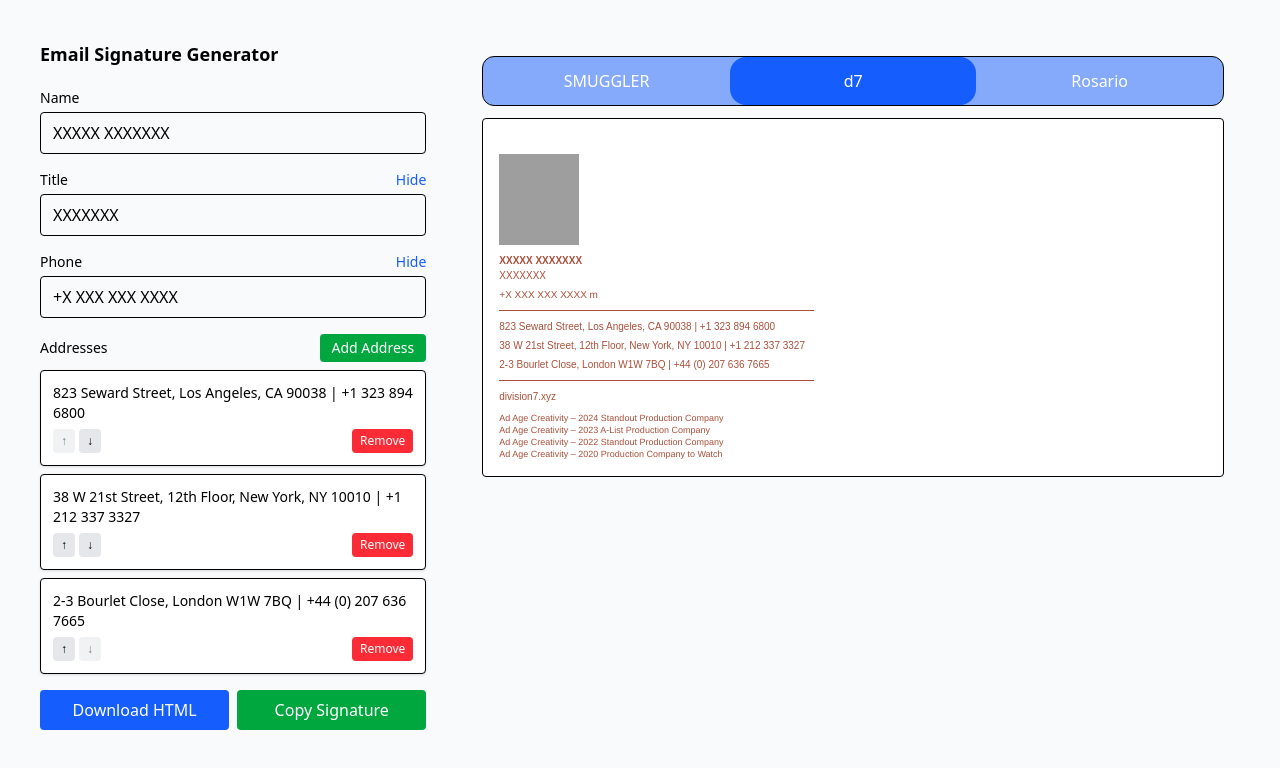
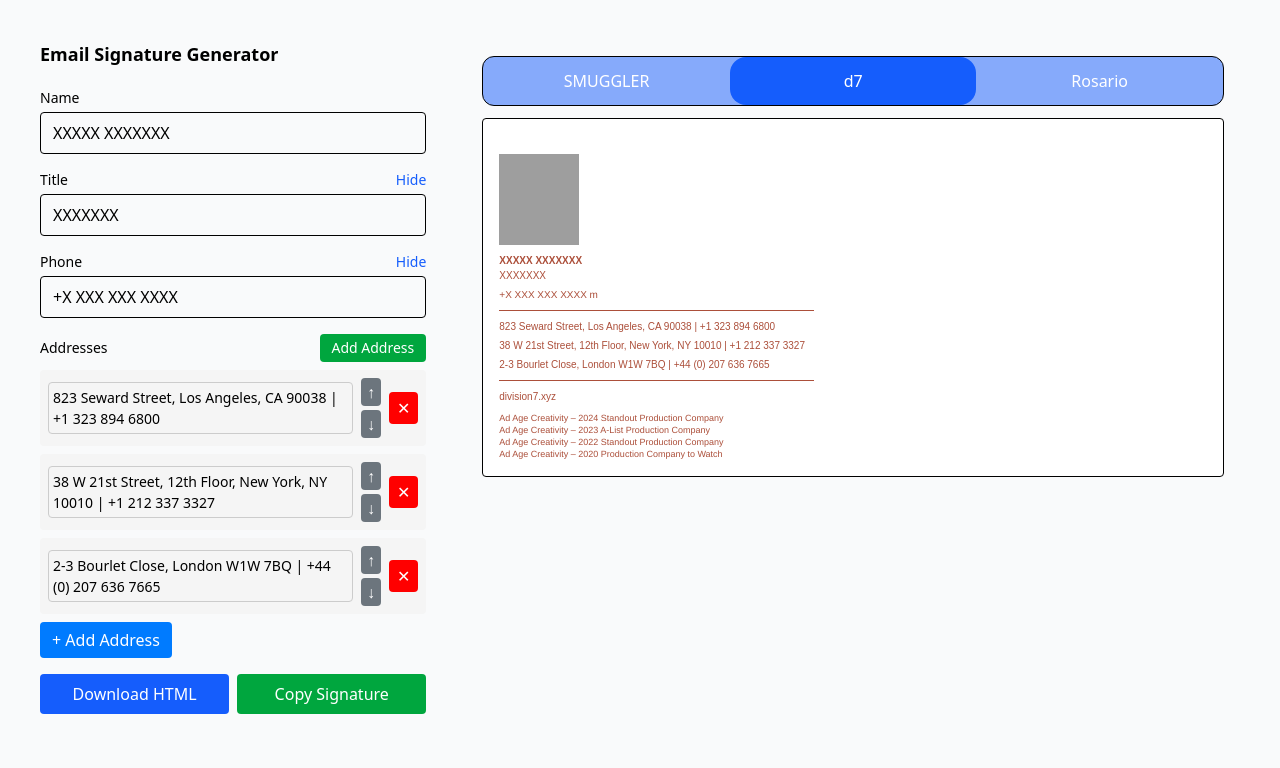
Before and after one commit to andykr1k/EmailSigGen, a React (Vite) app: page / in a window 1280 px wide. Shown: the top 768 px of the page. Built offline with nearby package versions, Linux system fonts and the light colour scheme; grey boxes are pictures that could not be loaded.

Commit message:
added address manager for smuggler

```diff
--- a/src/App.jsx
+++ b/src/App.jsx
@@ -8,7 +8,7 @@ function App() {
   const [showPhoneNumber, setShowPhoneNumber] = useState(true);
   const [showTitle, setShowTitle] = useState(true);
   const [chosenSignatureType, setChosenSignatureType] = useState("d7");
-  const [addresses, setAddresses] = useState([
+  const [d7Addresses, setD7Addresses] = useState([
     {
       id: "1",
       text: "823 Seward Street, Los Angeles, CA 90038 | +1 323 894 6800",
@@ -23,32 +23,37 @@ function App() {
     },
   ]);
 
-  const [draggedIndex, setDraggedIndex] = useState(null);
+  const [smugglerAddresses, setSmugglerAddresses] = useState([
+    {
+      id: "1",
+      city: "NYC",
+      text: "38 W 21st Street, New York, NY 10010 +1 212 337 3327",
+    },
+    {
+      id: "2",
+      city: "LA",
+      text: "823 Seward Street, Los Angeles, CA 90038 +1 323 817 3300",
+    },
+    {
+      id: "3",
+      city: "LDN",
+      text: "2-3 Bourlet Close, London, W1W 7BQ +44 (0) 2076 367 665",
+    },
+    { id: "4", city: "MIAMI", text: "323 NE 59th Terrace, Miami, FL 33137" },
+  ]);
+  const [currentAddresses, setCurrentAddresses] =
+    chosenSignatureType === "d7"
+      ? [d7Addresses, setD7Addresses]
+      : [smugglerAddresses, setSmugglerAddresses];
 
-  const handleDragStart = (e, index) => {
-    setDraggedIndex(index);
-    e.dataTransfer.effectAllowed = "move";
-  };
+  const placeholderText =
+    chosenSignatureType === "d7"
+      ? "Enter D7 address format (e.g., Street, City, ZIP)"
+      : chosenSignatureType === "smuggler"
+      ? "Enter Smuggler address format (e.g., PO Box / Customs Code)"
+      : "Enter address";
 
-  const handleDragOver = (e) => {
-    e.preventDefault();
-    e.dataTransfer.dropEffect = "move";
-  };
-
-  const handleDrop = (e, dropIndex) => {
-    e.preventDefault();
-    if (draggedIndex === null || draggedIndex === dropIndex) return;
-
-    const newAddresses = [...addresses];
-    const draggedItem = newAddresses[draggedIndex];
-    newAddresses.splice(draggedIndex, 1);
-    newAddresses.splice(dropIndex, 0, draggedItem);
-
-    setAddresses(newAddresses);
-    setDraggedIndex(null);
-  };
-
-  const moveAddressUp = (index) => {
+  const moveAddressUp = (index, addresses, setAddresses) => {
     if (index === 0) return;
     const newAddresses = [...addresses];
     [newAddresses[index - 1], newAddresses[index]] = [
@@ -58,7 +63,7 @@ function App() {
     setAddresses(newAddresses);
   };
 
-  const moveAddressDown = (index) => {
+  const moveAddressDown = (index, addresses, setAddresses) => {
     if (index === addresses.length - 1) return;
     const newAddresses = [...addresses];
     [newAddresses[index], newAddresses[index + 1]] = [
@@ -68,24 +73,20 @@ function App() {
     setAddresses(newAddresses);
   };
 
-  const editAddress = (index, newText) => {
+  const editAddress = (index, newText, addresses, setAddresses) => {
     const newAddresses = [...addresses];
     newAddresses[index].text = newText;
     setAddresses(newAddresses);
   };
 
-  const addAddress = () => {
-    const newAddress = {
-      id: Date.now().toString(),
-      text: "New Address | Phone",
-    };
+  const addAddress = (addresses, setAddresses) => {
+    const newAddress = { id: Date.now().toString(), text: "New Address" };
     setAddresses([...addresses, newAddress]);
   };
 
-  const removeAddress = (index) => {
+  const removeAddress = (index, addresses, setAddresses) => {
     if (addresses.length > 1) {
-      const newAddresses = addresses.filter((_, i) => i !== index);
-      setAddresses(newAddresses);
+      setAddresses(addresses.filter((_, i) => i !== index));
     }
   };
 
@@ -128,10 +129,15 @@ function App() {
                 </tr>
                 <tr>
                     <td style="line-height:10px; padding-top:4px; padding-bottom:4px;">
-                        <p style="margin: 0.5px; color: #A28D6F; font-size: 6pt; font-weight: 600; text-transform: uppercase;"><span style="color: #A28D6F; text-transform: uppercase;">NYC </span><span style="color: #C7BBA9; font-weight: 600; text-transform: uppercase;">38 W 21st Street, New York, NY 10010 +1 212 337 3327</span></a></p>
-                        <p style="margin: 0.5px; color: #A28D6F; font-size: 6pt; font-weight: 600; text-transform: uppercase;"><span style="color: #A28D6F; text-transform: uppercase;">LA </span><span style="color: #C7BBA9; font-weight: 600; text-transform: uppercase;">823 Seward Street, Los Angeles, CA 90038 +1 323 817 3300</span></a></p>
-                        <p style="margin: 0.5px; color: #A28D6F; font-size: 6pt; font-weight: 600; text-transform: uppercase;"><span style="color: #A28D6F; text-transform: uppercase;">LDN </span><span style="color: #C7BBA9; font-weight: 600; text-transform: uppercase;">2-3 Bourlet Close, London, W1W 7BQ +44 (0) 2076 367 665</span></a></p>
-                        <p style="margin: 0.5px; color: #A28D6F; font-size: 6pt; font-weight: 600; text-transform: uppercase;"><span style="color: #A28D6F; text-transform: uppercase;">MIAMI </span><span style="color: #C7BBA9; font-weight: 600; text-transform: uppercase;">323 NE 59th Terrace, Miami, FL 33137</span></a></p>
+                        ${smugglerAddresses
+                          .map(
+                            (item) => `
+  <p style="margin:0.5px; color:#A28D6F; font-size:6pt; font-weight:600; text-transform:uppercase;">
+    <span style="color:#C7BBA9;"><span style="color: #A28D6F; text-transform: uppercase;">${item.city} </span>${item.text}</span>
+  </p>
+`
+                          )
+                          .join("")}
                     </td>
                 </tr>
                 <tr>
@@ -206,7 +212,7 @@ function App() {
 
     <div class="contact-info" style="margin-bottom: 8px;">
       <span style="display: block; width: 315px; border-top: 1px solid rgb(172, 79, 58); margin-bottom: 4px; padding-bottom: 4px;"></span>
-      ${addresses
+      ${d7Addresses
         .map(
           (item) => `
       <p style="font-family: Arial, Helvetica, sans-serif; font-size: 10px; color: rgb(172, 79, 58); margin: 0; padding-bottom: 4px;">${item.text}</p>`
@@ -374,55 +380,142 @@ function App() {
               Add Address
             </button>
           </div>
-
-          <div className="space-y-2">
-            {addresses.map((item, index) => (
+          <div style={{ display: "flex", flexDirection: "column", gap: "8px" }}>
+            {currentAddresses.map((item, index) => (
               <div
-                key={item.id}
-                draggable
-                onDragStart={(e) => handleDragStart(e, index)}
-                onDragOver={handleDragOver}
-                onDrop={(e) => handleDrop(e, index)}
-                className={`border rounded bg-white shadow-sm cursor-move ${
-                  draggedIndex === index ? "opacity-50" : ""
-                }`}
+                key={item.id || index}
+                style={{
+                  display: "flex",
+                  alignItems: "center",
+                  background: "#f5f5f5",
+                  padding: "8px",
+                  borderRadius: "4px",
+                }}
               >
-                <div className="p-3">
+                {chosenSignatureType === "smuggler" && (
+                  <textarea
+                    value={item?.city}
+                    placeholder={placeholderText}
+                    onChange={(e) => {
+                      const updated = [...currentAddresses];
+                      updated[index].city = e.target.value;
+                      setCurrentAddresses(updated);
+                    }}
+                    style={{
+                      marginRight: "8px",
+                      resize: "none",
+                      padding: "4px",
+                      fontSize: "14px",
+                      border: "1px solid #ccc",
+                      borderRadius: "4px",
+                    }}
+                  />
+                )}
                 <textarea
                   value={item.text}
-                    onChange={(e) => editAddress(index, e.target.value)}
-                    className="w-full text-sm border-0 resize-none focus:ring-0 p-0"
-                    rows="2"
+                  placeholder={placeholderText}
+                  onChange={(e) => {
+                    const updated = [...currentAddresses];
+                    updated[index].text = e.target.value;
+                    setCurrentAddresses(updated);
+                  }}
+                  style={{
+                    flex: 1,
+                    marginRight: "8px",
+                    resize: "none",
+                    padding: "4px",
+                    fontSize: "14px",
+                    border: "1px solid #ccc",
+                    borderRadius: "4px",
+                  }}
                 />
-                  <div className="flex justify-between items-center">
-                    <div className="flex gap-1">
+                {/* Move Up/Down buttons */}
+                <div
+                  style={{
+                    display: "flex",
+                    flexDirection: "column",
+                    gap: "4px",
+                  }}
+                >
                   <button
-                        onClick={() => moveAddressUp(index)}
+                    onClick={() =>
+                      moveAddressUp(
+                        index,
+                        currentAddresses,
+                        setCurrentAddresses
+                      )
+                    }
                     disabled={index === 0}
-                        className="px-2 py-1 text-xs bg-gray-200 rounded disabled:opacity-50 hover:bg-gray-300"
+                    style={{
+                      background: "#6c757d",
+                      color: "white",
+                      border: "none",
+                      padding: "2px 6px",
+                      borderRadius: "4px",
+                      cursor: index === 0 ? "not-allowed" : "pointer",
+                    }}
                   >
                     ↑
                   </button>
                   <button
-                        onClick={() => moveAddressDown(index)}
-                        disabled={index === addresses.length - 1}
-                        className="px-2 py-1 text-xs bg-gray-200 rounded disabled:opacity-50 hover:bg-gray-300"
+                    onClick={() =>
+                      moveAddressDown(
+                        index,
+                        currentAddresses,
+                        setCurrentAddresses
+                      )
+                    }
+                    disabled={index === currentAddresses.length - 1}
+                    style={{
+                      background: "#6c757d",
+                      color: "white",
+                      border: "none",
+                      padding: "2px 6px",
+                      borderRadius: "4px",
+                      cursor:
+                        index === currentAddresses.length - 1
+                          ? "not-allowed"
+                          : "pointer",
+                    }}
                   >
                     ↓
                   </button>
                 </div>
-                    {addresses.length > 1 && (
+                {/* Remove button */}
                 <button
-                        onClick={() => removeAddress(index)}
-                        className="px-2 py-1 text-xs bg-red-500 text-white rounded hover:bg-red-600"
+                  onClick={() =>
+                    removeAddress(index, currentAddresses, setCurrentAddresses)
+                  }
+                  style={{
+                    background: "red",
+                    color: "white",
+                    border: "none",
+                    padding: "4px 8px",
+                    borderRadius: "4px",
+                    cursor: "pointer",
+                    marginLeft: "8px",
+                  }}
                 >
-                        Remove
+                  ✕
                 </button>
-                    )}
-                  </div>
-                </div>
               </div>
             ))}
+
+            {/* Add Address button */}
+            <button
+              onClick={() => addAddress(currentAddresses, setCurrentAddresses)}
+              style={{
+                background: "#007bff",
+                color: "white",
+                border: "none",
+                padding: "6px 12px",
+                borderRadius: "4px",
+                cursor: "pointer",
+                alignSelf: "flex-start",
+              }}
+            >
+              + Add Address
+            </button>
           </div>
         </div>
 
```
Lines whose indentation alone changed are shown as unchanged.
